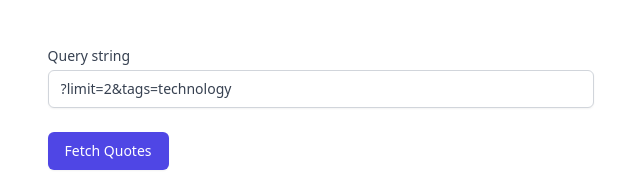
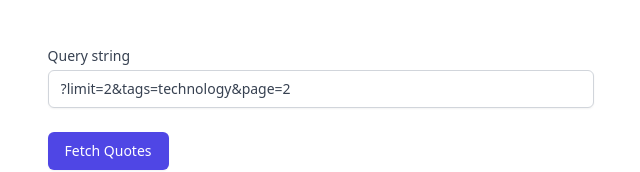
Before and after one commit to chrishannaby/next-query-string-cache, a Next.js app: page / in a window 1280 px wide. Shown: the part 379-551 px from the top of the page, without its empty margins (319-959 px from the left). Built offline with nearby package versions, Linux system fonts and the light colour scheme.

Commit message:
put redirects back in public

```diff
--- a/pages/index.js
+++ b/pages/index.js
@@ -2,7 +2,7 @@ import Head from "next/head";
 import { useState } from "react";
 
 export default function Home() {
-  const [query, setQuery] = useState("?limit=2&tags=technology");
+  const [query, setQuery] = useState("?limit=2&tags=technology&page=2");
   const [quotes, setQuotes] = useState();
 
   async function handleSubmit(e) {
```
Also changed, not shown: 2 other files (tests, documents, lock files or other folders).
